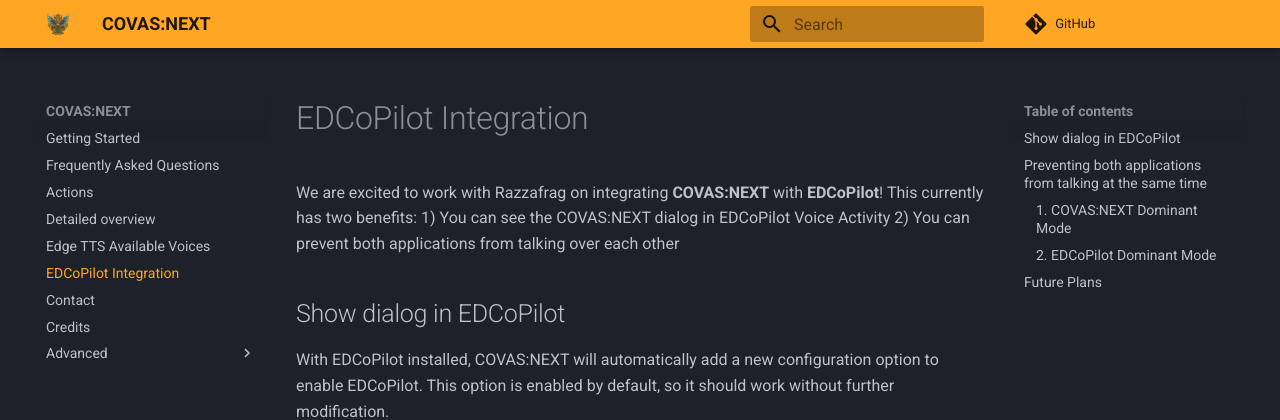
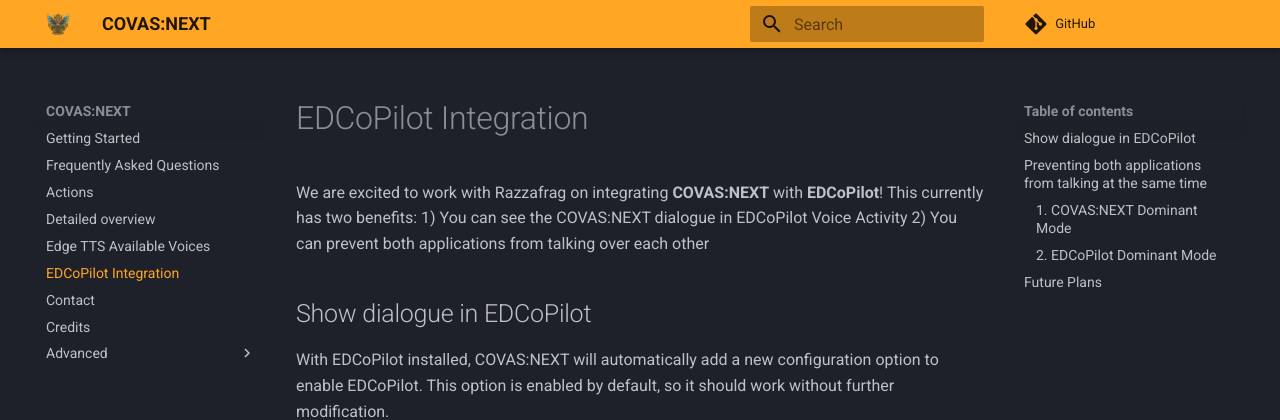
Before and after one commit to RatherRude/Elite-Dangerous-AI-Integration, an MkDocs documentation site: the page built from docs/50_EDCoPilot.md, in a window 1280 px wide and 900 px high. Shown: the top 420 px of the window. Built offline with MkDocs 1.6.1 and Material for MkDocs 9.7.7, drawn with Linux system fonts in a browser that asks for light colours; comment, search, counter and statistics services are not loaded.

Commit message:
fix: dialogue typo

```diff
--- a/docs/50_EDCoPilot.md
+++ b/docs/50_EDCoPilot.md
@@ -2,10 +2,10 @@
 
 We are excited to work with Razzafrag on integrating **COVAS:NEXT** with **EDCoPilot**!
 This currently has two benefits:
-1) You can see the COVAS:NEXT dialog in EDCoPilot Voice Activity
+1) You can see the COVAS:NEXT dialogue in EDCoPilot Voice Activity
 2) You can prevent both applications from talking over each other
 
-## Show dialog in EDCoPilot
+## Show dialogue in EDCoPilot
 With EDCoPilot installed, COVAS:NEXT will automatically add a new configuration option to enable EDCoPilot.
 This option is enabled by default, so it should work without further modification.
 
```
